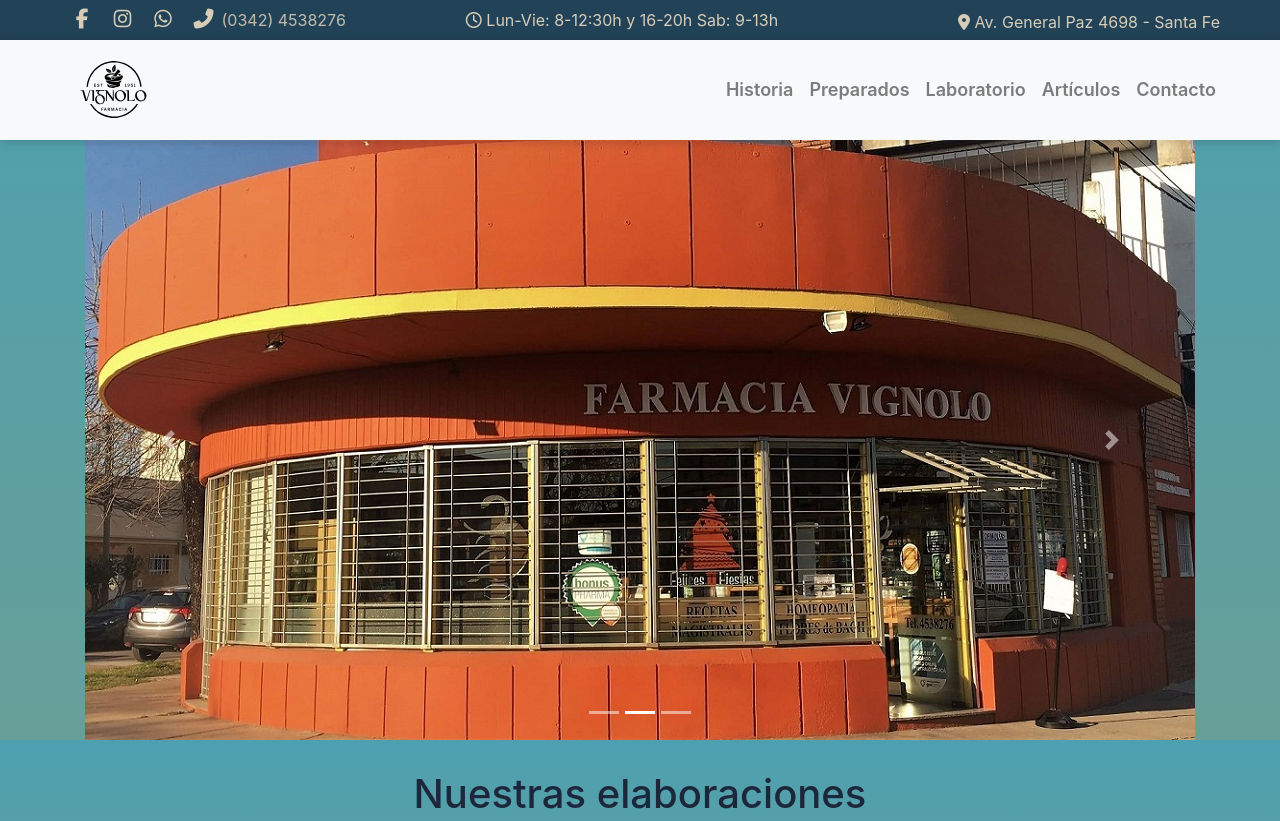
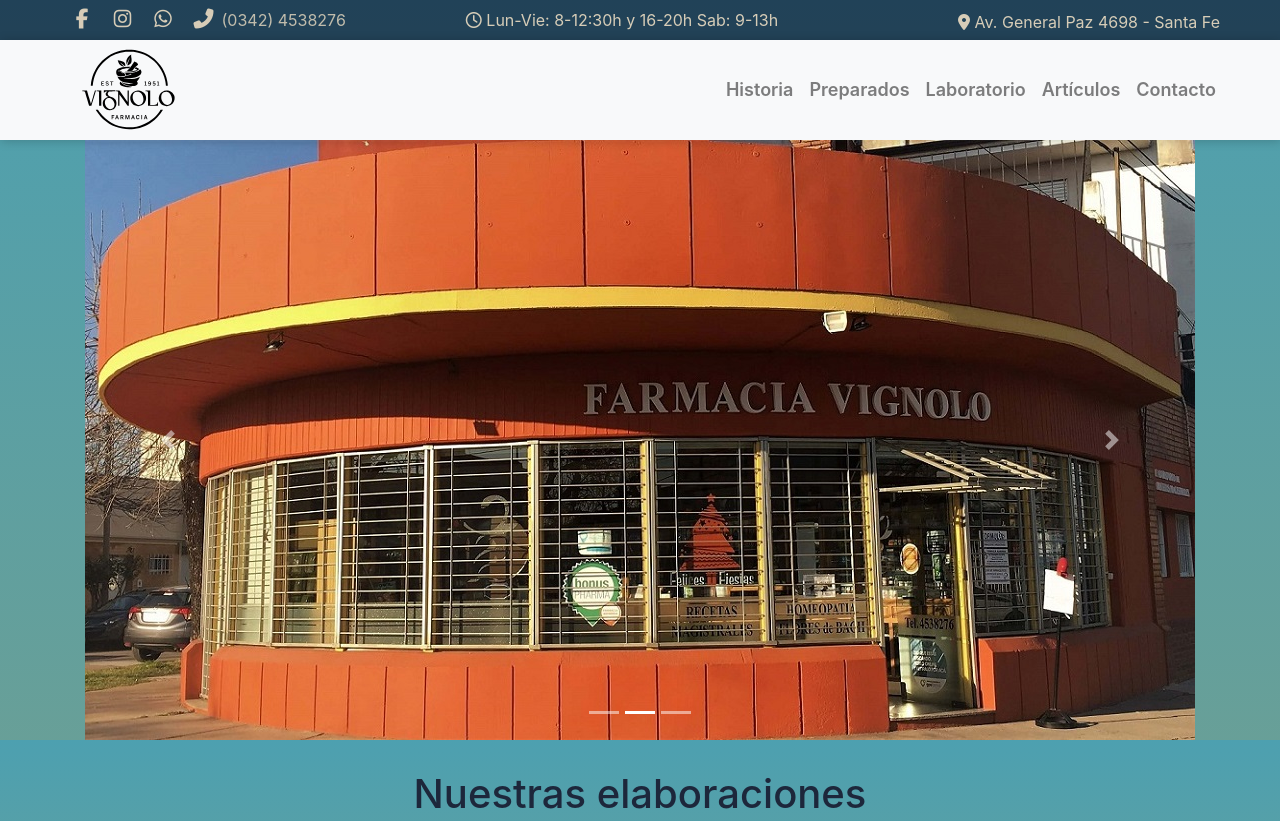
Before and after one commit to RorroV/farmacia-web, a plain HTML site: page index.html in a window 1280 px wide. Shown: the top 821 px of the page. Drawn offline with nearby package versions, Linux system fonts and the light colour scheme.

Commit message:
navbar img 75 to 105px

```diff
--- a/css/estilos.css
+++ b/css/estilos.css
@@ -155,7 +155,7 @@ nav {
 }
 
 .navbar img {
-    block-size: 75px;
+    block-size: 105px;
     margin-left: 60px;
 
 }
```
